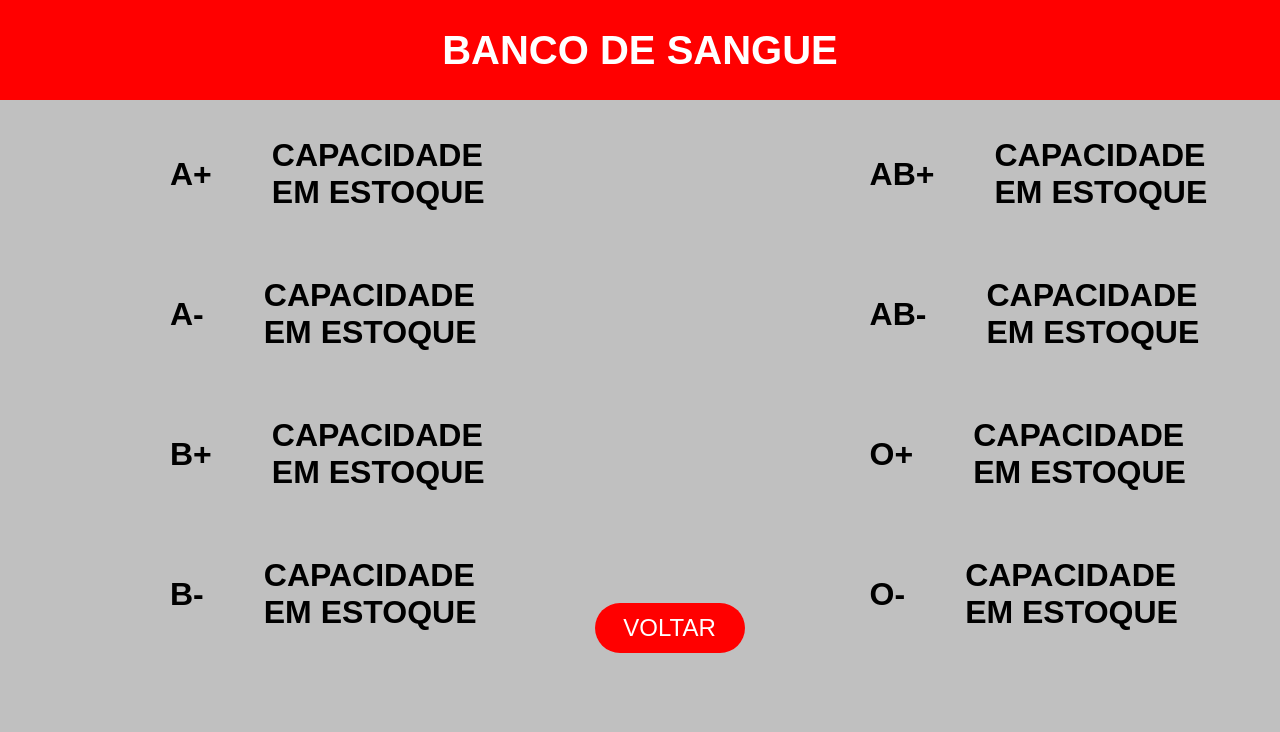
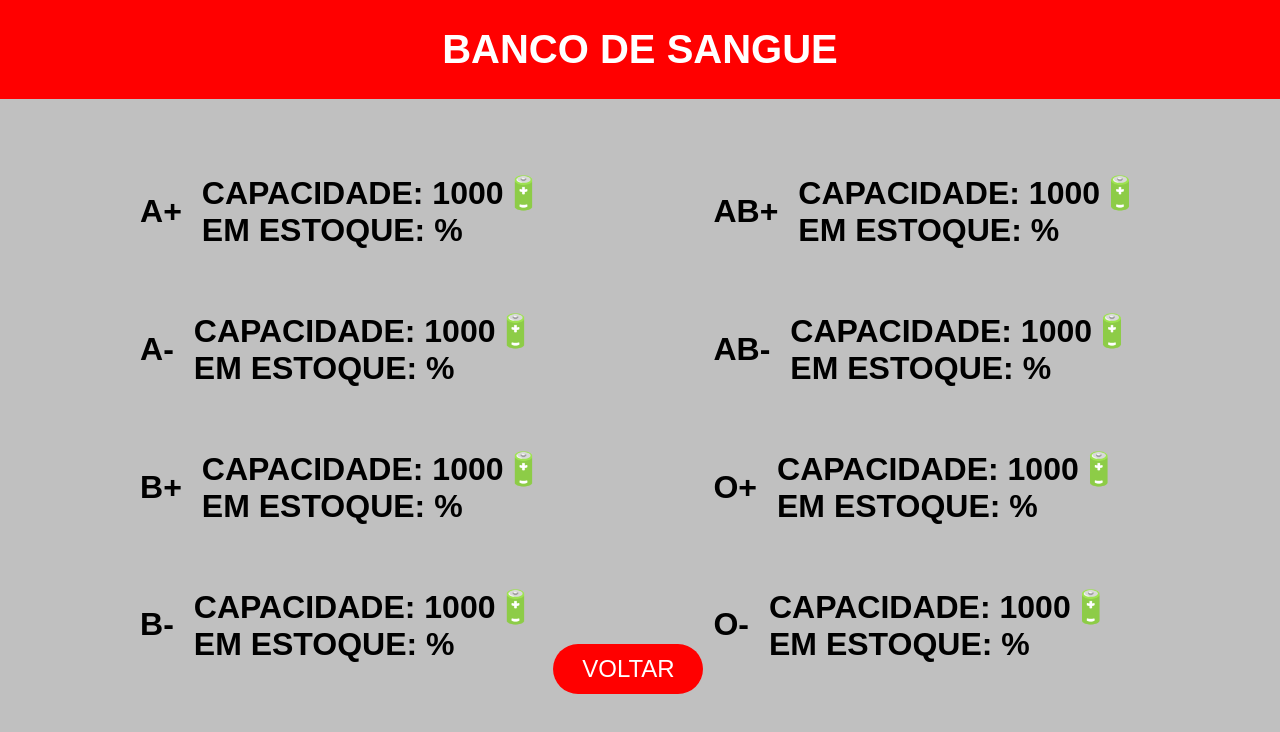
Before and after one commit to DanielJardiim/frontend-bancodesangue, a React (Create React App) app: page /banco in a window 1280 px wide. Shown: the top 732 px of the page. Built offline with nearby package versions, Linux system fonts and the light colour scheme.

Commit message:
modified:   src/App.css         modified:   src/pages/BancoPage/index.js         modified:   src/pages/BancoPage/styles.css         modified:   src/pages/CadastroPage/index.js

```diff
--- a/src/App.css
+++ b/src/App.css
@@ -8,8 +8,8 @@ body {
 .header {
     display: table-cell;
     vertical-align: middle;
-    height: 100px;
-    width: 1366vh;
+    height: 10vh;
+    width: 100vw;
     background-color: red;
 }
 
--- a/src/pages/BancoPage/index.js
+++ b/src/pages/BancoPage/index.js
@@ -20,25 +20,29 @@ const BancoPage = () => {
                     <div className="A-mais">
                         <h1 className="h1">A+</h1>
                         <h1>
-                            CAPACIDADE <br></br> EM ESTOQUE
+                            CAPACIDADE: 1000🔋 <br></br>
+                            EM ESTOQUE: {window.localStorage.getItem('A+')}%
                         </h1>
                     </div>
                     <div className="A-menos">
                         <h1 className="h1">A-</h1>
                         <h1>
-                            CAPACIDADE <br></br> EM ESTOQUE
+                            CAPACIDADE: 1000🔋 <br></br>
+                            EM ESTOQUE: {window.localStorage.getItem('A-')}%
                         </h1>
                     </div>
                     <div className="B-mais">
                         <h1 className="h1">B+</h1>
                         <h1>
-                            CAPACIDADE <br></br> EM ESTOQUE
+                            CAPACIDADE: 1000🔋 <br></br>
+                            EM ESTOQUE: {window.localStorage.getItem('B+')}%
                         </h1>
                     </div>
                     <div className="B-menos">
                         <h1 className="h1">B-</h1>
                         <h1>
-                            CAPACIDADE <br></br> EM ESTOQUE
+                            CAPACIDADE: 1000🔋 <br></br>
+                            EM ESTOQUE: {window.localStorage.getItem('B-')}%
                         </h1>
                     </div>
                 </div>
@@ -55,25 +59,29 @@ const BancoPage = () => {
                     <div className="AB-mais">
                         <h1 className="h1">AB+</h1>
                         <h1>
-                            CAPACIDADE <br></br> EM ESTOQUE
+                            CAPACIDADE: 1000🔋 <br></br>
+                            EM ESTOQUE: {window.localStorage.getItem('AB+')}%
                         </h1>
                     </div>
                     <div className="AB-menos">
                         <h1 className="h1">AB-</h1>
                         <h1>
-                            CAPACIDADE <br></br> EM ESTOQUE
+                            CAPACIDADE: 1000🔋 <br></br>
+                            EM ESTOQUE: {window.localStorage.getItem('AB-')}%
                         </h1>
                     </div>
                     <div className="O-mais">
                         <h1 className="h1">O+</h1>
                         <h1>
-                            CAPACIDADE <br></br> EM ESTOQUE
+                            CAPACIDADE: 1000🔋 <br></br>
+                            EM ESTOQUE: {window.localStorage.getItem('O+')}%
                         </h1>
                     </div>
                     <div className="O-menos">
                         <h1 className="h1">O-</h1>
                         <h1>
-                            CAPACIDADE <br></br> EM ESTOQUE
+                            CAPACIDADE: 1000🔋 <br></br>
+                            EM ESTOQUE: {window.localStorage.getItem('O-')}%
                         </h1>
                     </div>
                 </div>
--- a/src/pages/BancoPage/styles.css
+++ b/src/pages/BancoPage/styles.css
@@ -5,12 +5,9 @@
 .banco-container {
     background-color: silver;
     display: flex;
-    height: 85vh;
-}
-
-.banco-container div {
-    margin-top: 3px;
-    margin-left: 80px;
+    align-items: center;
+    justify-content: center;
+    height: 80vh;
 }
 
 .banco-container h1 {
@@ -19,7 +16,6 @@
 
 .h1 {
     margin-top: 40px;
-    margin-right: 40px;
 }
 
 .A-mais,
@@ -43,6 +39,4 @@
     height: 50px;
     border-radius: 50px;
     margin-top: 500px;
-    margin-left: 20px;
-    margin-right: -45px;
 }
--- a/src/pages/CadastroPage/index.js
+++ b/src/pages/CadastroPage/index.js
@@ -64,6 +64,10 @@ const CadastroPage = () => {
                         document.getElementById('cadastro').innerHTML = '';
                         limpar();
                     }, 3000);
+                    window.localStorage.setItem(
+                        value.data.tipoSanguineo,
+                        value.data.valor
+                    );
                 }
             });
         }
```
